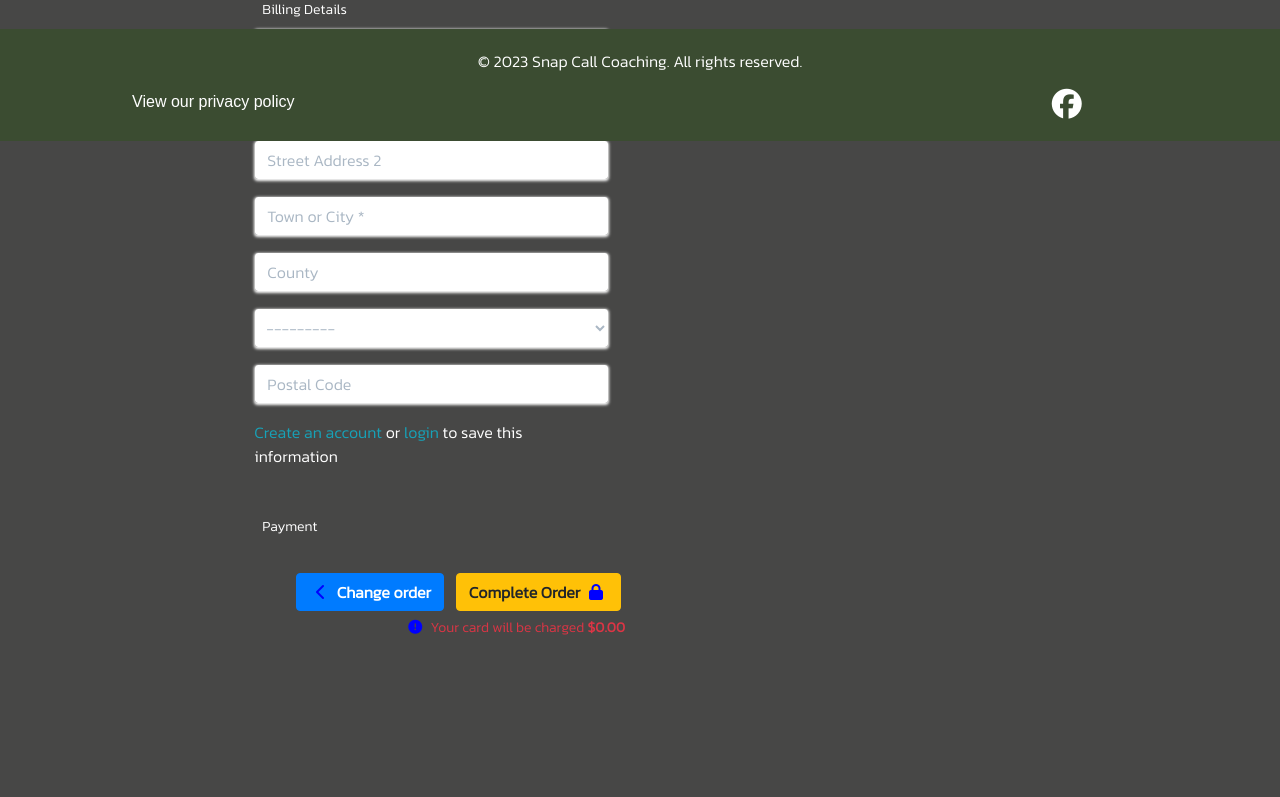
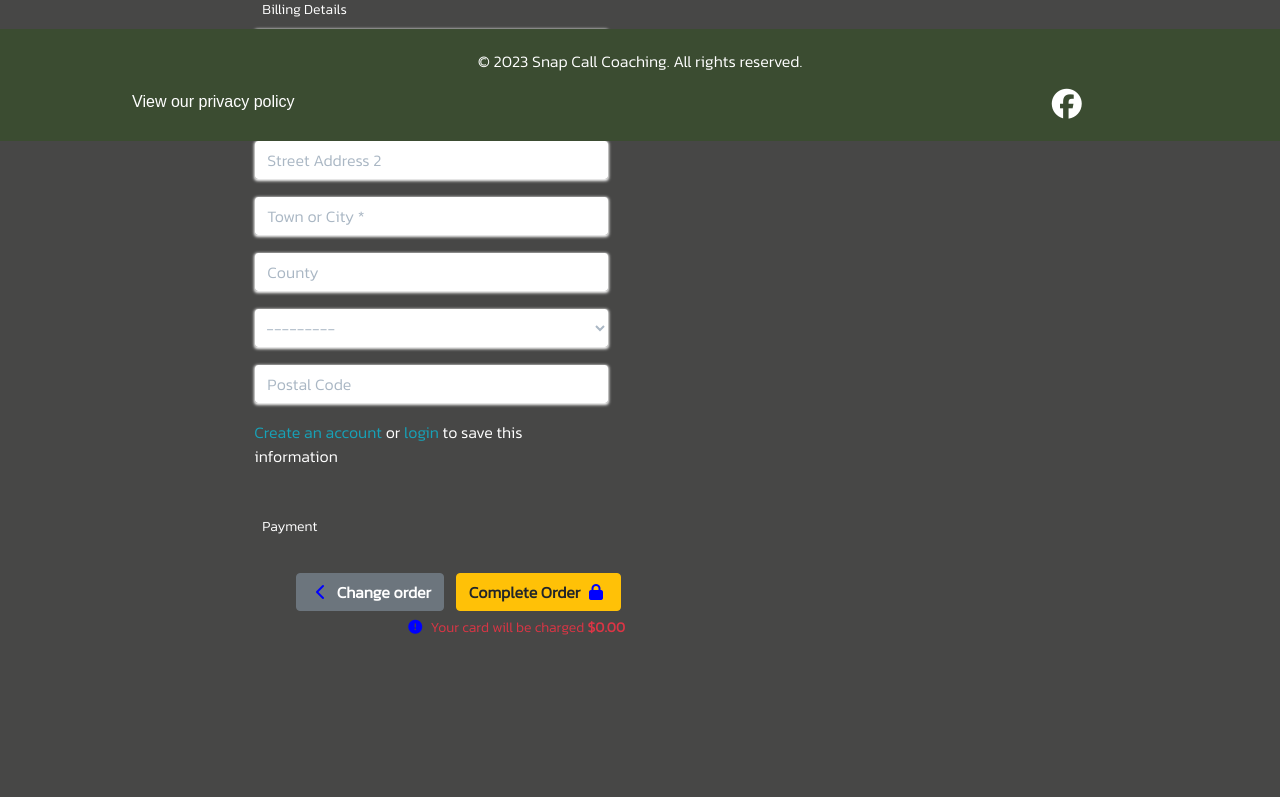
Before and after one commit to tomkelly111/Snap-Call-Coaching, a Django app: template checkout/templates/checkout/checkout.html in a window 1280 px wide. Shown: the part 659-1456 px from the top of the page. Run offline with Django 3.2, Linux system fonts and the light colour scheme; the template is opened without the code that fills it: values that come from a table or form of the project are taken from there, others are empty; some libraries are stand-ins or nearby versions.

Commit message:
fix chnage order button on bah.html

```diff
--- a/checkout/templates/checkout/checkout.html
+++ b/checkout/templates/checkout/checkout.html
@@ -94,7 +94,7 @@
                 </fieldset>
 
                 <div class="text-right mt-2 mb-2">
-                    <a href="{% url 'view_bag' %}" class="btn btn-primary m-1">
+                    <a href="{% url 'view_bag' %}" class="btn btn-secondary m-1">
                         <span class="icon">
                             <i class="fas fa-chevron-left"></i>
                         </span>
```
